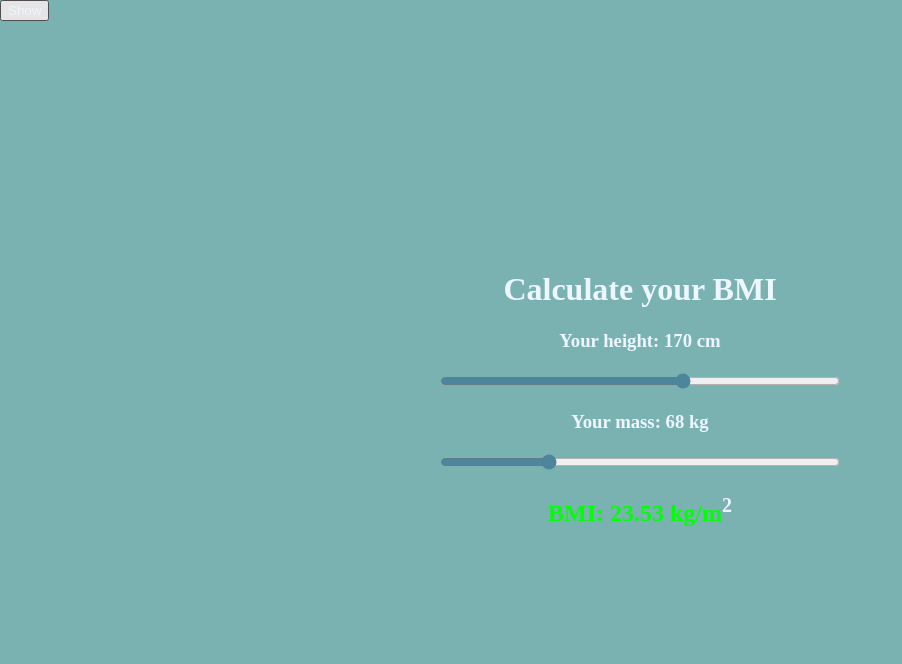
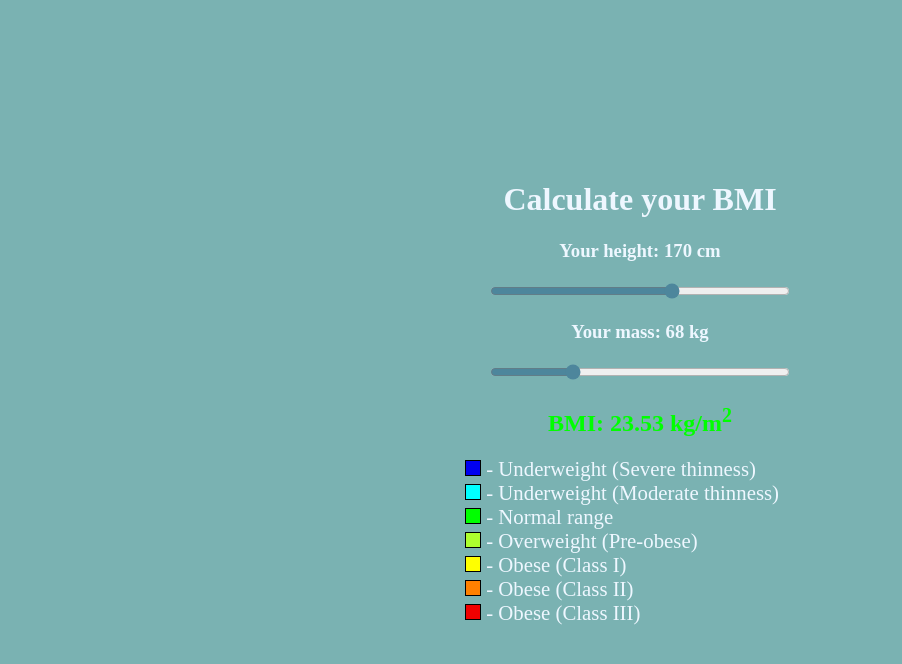
Before and after one commit to philatm/bmi-calc, a React (Vite) app: page / in a window 1280 px wide. Shown: the top 664 px of the page, without its empty margins (0-902 px from the left). Built offline with nearby package versions, Linux system fonts and the light colour scheme.

Commit message:
v2.0: Add coloring to BMI and a legend

```diff
--- a/src/App.css
+++ b/src/App.css
@@ -3,21 +3,22 @@ body {
   padding: 0;
   color:white;
   background-color: #7AB2B2;
+  display: flex;
+  justify-content: center;
+  align-items: center;
 }
 
 
 .main {
-  width: 480px;
-  height: 300px;
+  width: 350px;
   text-align: center;
+  box-sizing: border-box;
+  padding-top: 10em;
+  margin: 0 auto;
 
 
-  margin: auto;
+}
 
-  position: absolute;
-  top: 0;
-  right: 0;
-  bottom: 0;
-  left: 0;
-
+.legend {
+  text-align: left;
 }
--- a/src/App.jsx
+++ b/src/App.jsx
@@ -1,10 +1,11 @@
 import { useState, useEffect } from "react";
 import UnitInput from "./components/UnitInput/UnitInput";
+import LegendItem from "./components/LegendItem/LegendItem";
 import "./App.css";
 
 function getBMIColor(BMI) {
   if (BMI < 16) {
-    return "#00FFF0";
+    return "#0000F0";
   }
   if (BMI < 18.5) {
     return "#00FFFF";
@@ -16,12 +17,12 @@ function getBMIColor(BMI) {
     return "#ADFF2F";
   }
   if (BMI < 35) {
-    return "#FFFF00"
+    return "#FFFF00";
   }
   if (BMI < 40) {
-    return "#FF8000"
+    return "#FF8000";
   }
-  return "#F00000"
+  return "#F00000";
 }
 const App = () => {
   const [mass, setMass] = useState(68);
@@ -52,12 +53,22 @@ const App = () => {
           min="3.1"
           max="250"
         />
-        <h2 style={{color: getBMIColor(BMI) }}>
-          BMI: {BMI.toFixed(2)} kg/m<sup>2</sup>
+        <h2 style={{ color: getBMIColor(BMI) }}>
+          BMI: {BMI.toFixed(2)} kg/m<sup style={{ color: getBMIColor(BMI) }}>2</sup>
         </h2>
+        <div className="legend">
+          <LegendItem color={getBMIColor(14)} state="Underweight (Severe thinness)" />
+          <LegendItem color={getBMIColor(17)} state="Underweight (Moderate thinness)" />
+          <LegendItem color={getBMIColor(20)} state="Normal range" />
+          <LegendItem color={getBMIColor(27)} state="Overweight (Pre-obese)" />
+          <LegendItem color={getBMIColor(32)} state="Obese (Class I)" />
+          <LegendItem color={getBMIColor(37)} state="Obese (Class II)" />
+          <LegendItem color={getBMIColor(42)} state="Obese (Class III)" />
+
+        </div>
       </div>
 
-      <button
+      {/*<button
         onClick={() => {
           console.log(`mass: ${mass}`);
           console.log(`h: ${h}`);
@@ -65,7 +76,7 @@ const App = () => {
         }}
       >
         Show
-      </button>
+      </button>*/}
     </>
   );
 };
--- /dev/null
+++ b/src/components/LegendItem/LegendItem.jsx
@@ -0,0 +1,9 @@
+import "./style.css"
+
+const LegendItem = ({ color, state }) => (
+  <div>
+    <div className="square" style={{ background: color}}></div>
+    <span> - {state}</span>
+  </div>
+)
+export default LegendItem;
--- /dev/null
+++ b/src/components/LegendItem/style.css
@@ -0,0 +1,11 @@
+.square {
+  box-sizing: border-box;
+  height: 1em;
+  width: 1em;
+  border: black solid 1px;
+  display: inline-block;
+}
+
+span {
+  font-size: 1.3em;
+}
--- a/src/components/UnitInput/style.css
+++ b/src/components/UnitInput/style.css
@@ -1,5 +1,5 @@
 input[type="range"] {
-  width:400px;
+  width:300px;
   accent-color: #4D869C;
   background: rgba(255, 255, 255, 0.6);
 }
```
